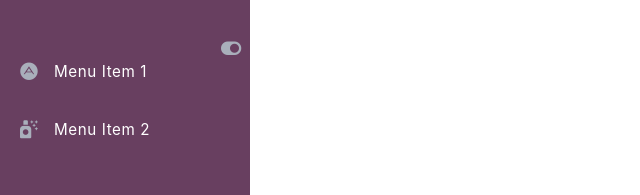
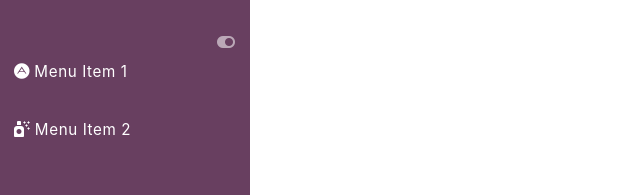
Before and after one commit to University-Information-System-Student/uiss-app, an Angular app: page / in a window 1280 px wide. Shown: the top 195 px of the page, without its empty margins (0-640 px from the left). Built offline with nearby package versions, Linux system fonts and the light colour scheme.

Commit message:
styles.css

```diff
--- a/src/styles.css
+++ b/src/styles.css
@@ -53,7 +53,7 @@
 
   }
 
-  i {
+ .navigation > i {
     font-size: 18px;
     float: left;
     margin-right: 10px;
```
